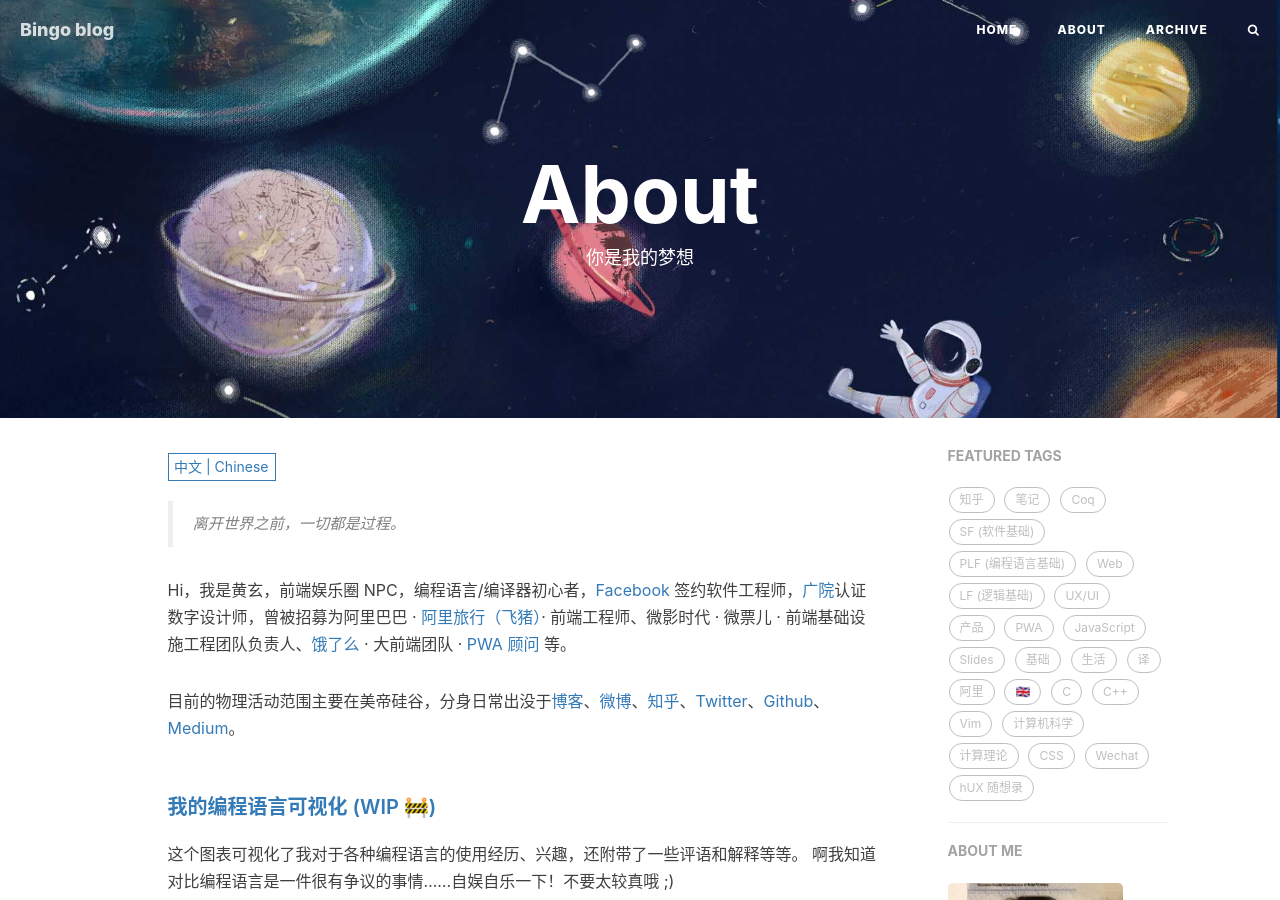
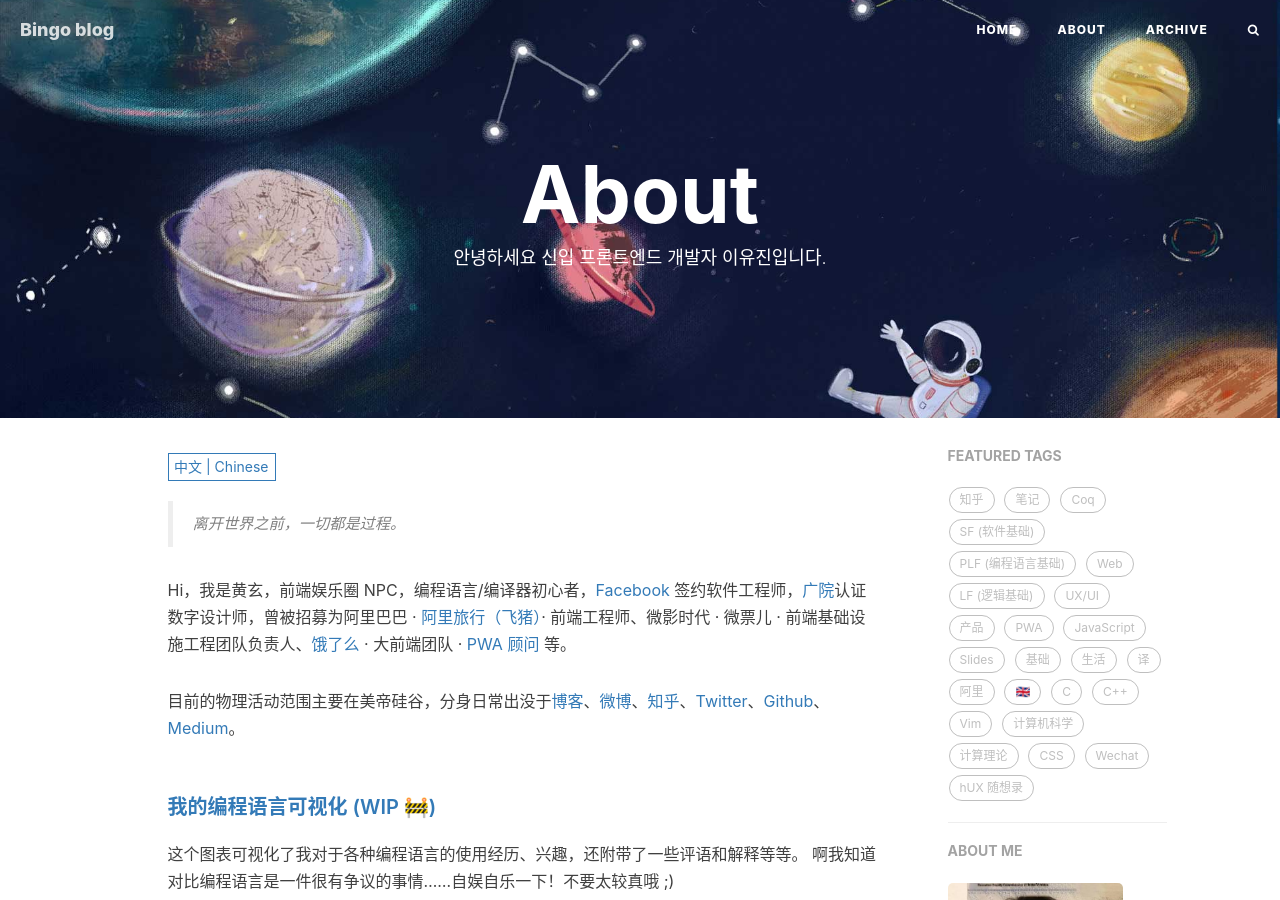
Before and after one commit to leeyj4805/leeyj4805.github.io, a Jekyll site: the page built from about.html, in a window 1280 px wide and 900 px high. Built offline with Jekyll 4.4.1, drawn with Linux system fonts in a browser that asks for light colours; nearby versions of some CDN libraries; comment, search, counter and statistics services are not loaded.

Commit message:
소개 수정

```diff
--- a/about.html
+++ b/about.html
@@ -1,7 +1,7 @@
 ---
 layout: page
 title: "About"
-description: "你是我的梦想"
+description: "안녕하세요 신입 프론트엔드 개발자 이유진입니다."
 header-img: "img/about-bg.jpg"
 multilingual: true
 ---
```
